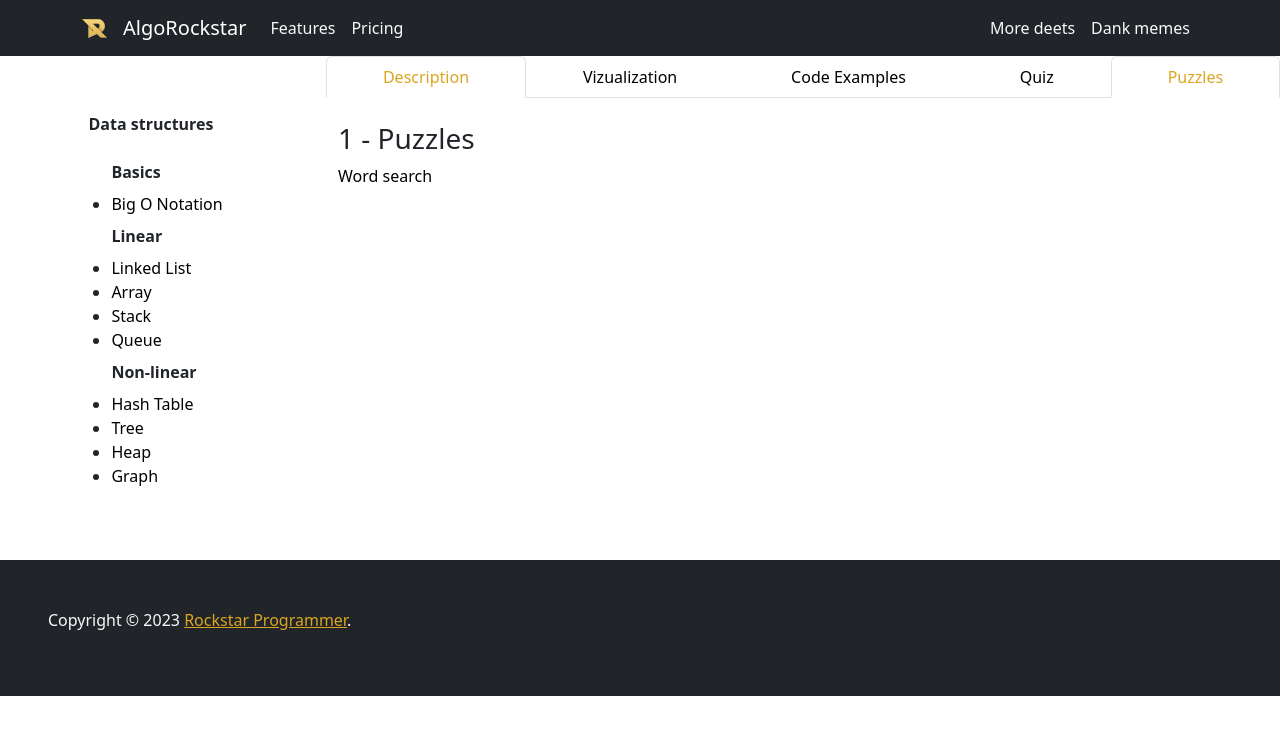
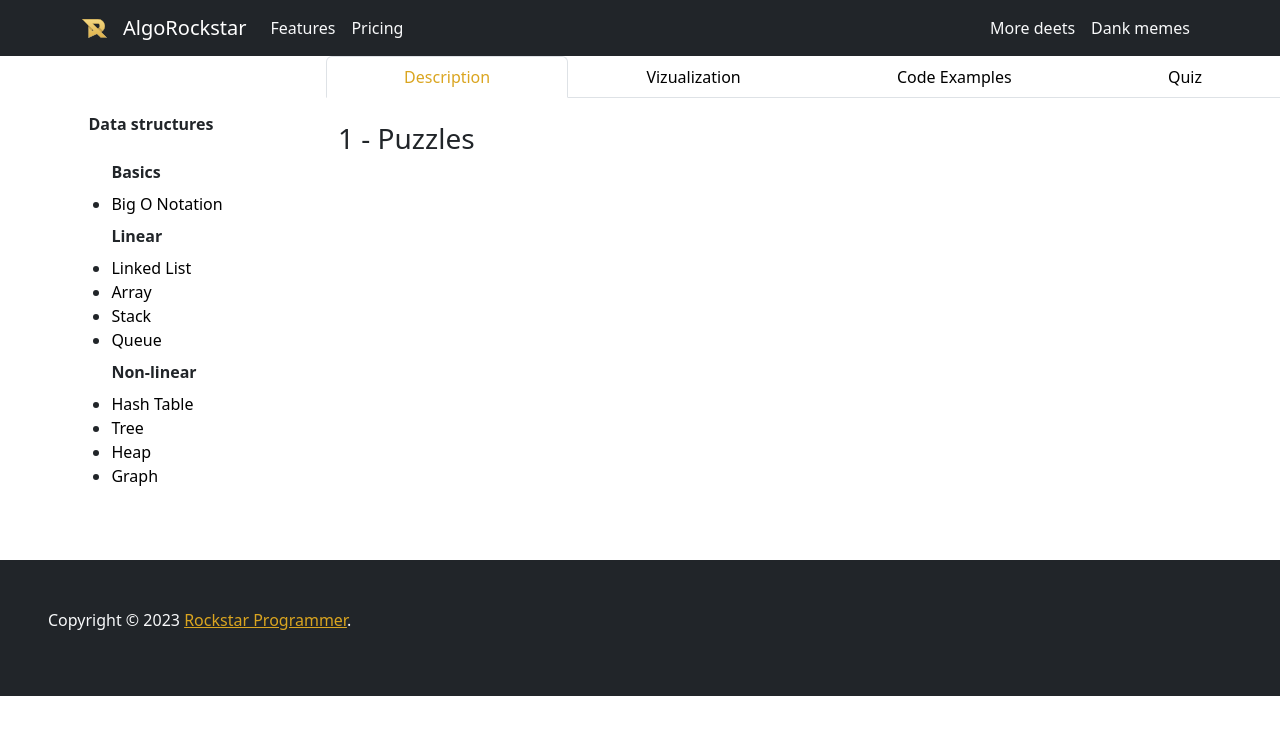
Before and after one commit to karpinski1994/algo-rockstar, a Next.js app: page /data-structures/1/puzzles in a window 1280 px wide. Shown: the top 734 px of the page. Built offline with nearby package versions, Linux system fonts and the light colour scheme.

Commit message:
add puzzles factory

```diff
--- /dev/null
+++ b/components/Puzzles/puzzlesFactory.ts
@@ -0,0 +1,11 @@
+import { puzzles as graphPuzzles } from "@/data-structures/graph/puzzles";
+
+const puzzlesFactory = (codeStructure: string | string[] | undefined): any => {
+    switch (codeStructure) {
+        case "graph":
+            return { graphPuzzles, numberOfPuzzles: graphPuzzles.length };
+        default:
+            return "Content for that section will be provided soon.";
+    }
+};
+export default puzzlesFactory;
--- a/components/TabsNavbar/index.tsx
+++ b/components/TabsNavbar/index.tsx
@@ -1,20 +1,18 @@
 import { useRouter } from "next/router";
 import React from "react";
 import { Nav } from "react-bootstrap";
+import puzzlesFactory from "../Puzzles/puzzlesFactory";
 
-
-
-
-const addActiveClass = (currentUrl: string, linkUrl: string) =>{
-console.log('currentUrl: ', currentUrl)
-console.log('linkUrl: ', linkUrl)
+const addActiveClass = (currentUrl: string, linkUrl: string) => {
+  console.log("currentUrl: ", currentUrl);
+  console.log("linkUrl: ", linkUrl);
   return currentUrl.includes(linkUrl) ? "active" : "";
-}
+};
 
 function TabsNavbar({ queryElement }: any) {
-  console.log("🚀 ~ file: index.tsx:9 ~ TabsNavbar ~ queryElement:", queryElement)
   const router = useRouter();
   const { asPath } = router;
+  const { numberOfPuzzles } = puzzlesFactory(queryElement);
   return (
     <Nav fill variant="tabs">
       <Nav.Item>
@@ -59,6 +57,7 @@ function TabsNavbar({ queryElement }: any) {
           Quiz
         </Nav.Link>
       </Nav.Item>
+      {numberOfPuzzles && (
         <Nav.Item>
           <Nav.Link
             className={addActiveClass(
@@ -70,6 +69,7 @@ function TabsNavbar({ queryElement }: any) {
             Puzzles
           </Nav.Link>
         </Nav.Item>
+      )}
     </Nav>
   );
 }
--- /dev/null
+++ b/data-structures/graph/puzzles.ts
@@ -0,0 +1,6 @@
+export const puzzles = [
+    {
+        href: `/word-search`,
+        title: 'Word search'
+    }
+]
--- a/pages/data-structures/[dataStructure]/puzzles.tsx
+++ b/pages/data-structures/[dataStructure]/puzzles.tsx
@@ -4,6 +4,7 @@ import { buildUrl, stackNavSettings } from "@/components/StackNavbar/settings";
 import { removeHyphens } from "@/utils/strings/removeHyphens";
 import { DataStructurePageLayout } from ".";
 import { Nav } from "react-bootstrap";
+import puzzlesFactory from "@/components/Puzzles/puzzlesFactory";
 
 interface Props {
   params: {
@@ -40,20 +41,25 @@ export async function getStaticProps(context: Props) {
 }
 
 const DataStructuresPuzzlesPage = ({ questions, dataStructure }: any) => {
+  const { graphPuzzles: puzzles }: any = puzzlesFactory(dataStructure);
   return (
     <>
       <h3 className="text-capitalize mt-4">{`${removeHyphens(
         dataStructure
       )} - Puzzles`}</h3>
+      {Array.isArray(puzzles) &&
+        puzzles?.map((l: any) => (
           <Nav.Item>
             <Nav.Link
               // TODO: Maybe move it to utils, and extract configuration of nav to some config array
               // className={addActiveClass(asPath, `/data-structures/${queryElement}`)}
-          href={`/data-structures/${dataStructure}/puzzles/word-search`}
+              href={`/data-structures/${dataStructure}/puzzles/${l.href}`}
             >
-          Word search
+              {l.title}
             </Nav.Link>
           </Nav.Item>
+        ))}
+
       {/* <Quiz questionsFromFactory={questions} /> */}
     </>
   );
```
Lines whose indentation alone changed are shown as unchanged.
